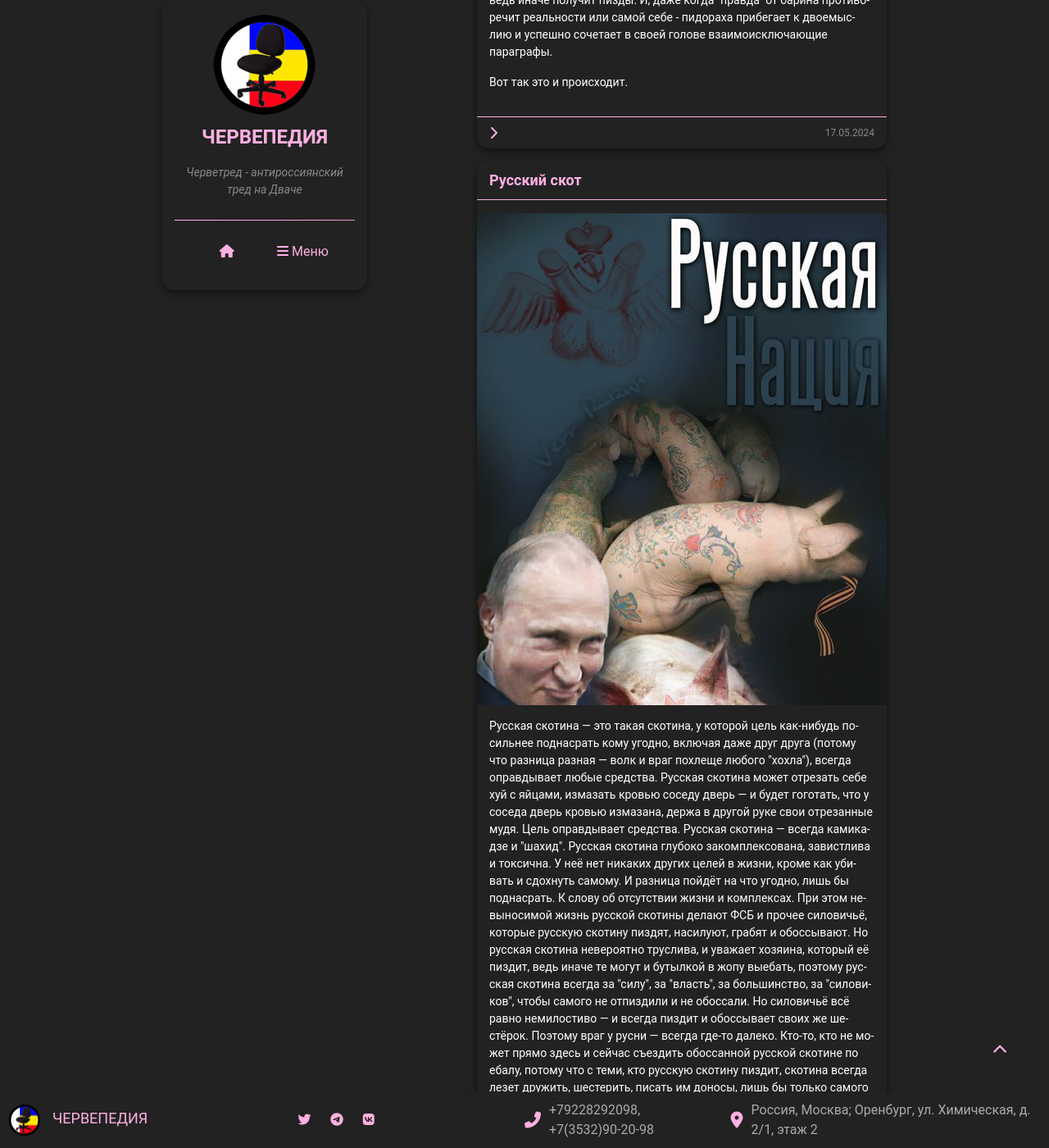
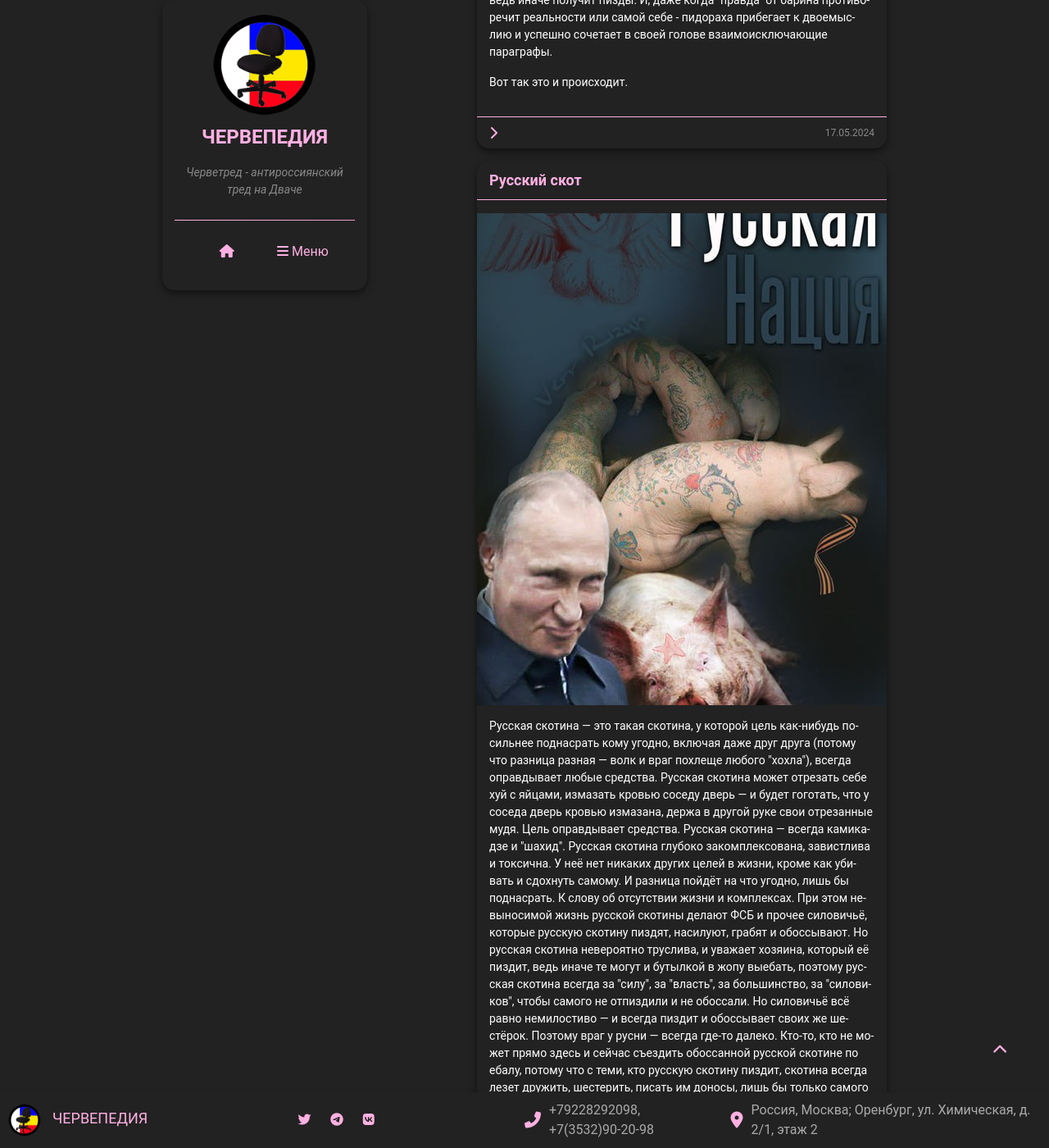
Before and after one commit to chervepedia/chervepedia.github.io, a Jekyll site: the page built from index.html, in a window 1280 px wide and 1400 px high, scrolled down 2282 px. Shown: the whole window at 82% size. Built offline with Jekyll 4.4.1, drawn with Linux system fonts in a browser that asks for light colours; a script that is not in the unit is left out; the list of posts is cut into pages by our own code; comment, search, counter and statistics services are not loaded.

Commit message:
Update style.css

```diff
--- a/assets/css/style.css
+++ b/assets/css/style.css
@@ -223,7 +223,6 @@ body {
     width: auto; /* Автоматическая ширина, сохраняет пропорции */
     height: auto; /* Автоматическая высота, сохраняет пропорции */
     object-fit: contain; /* Сохраняет пропорции изображения и не обрезает его */
-    margin: auto; /* Центрирование изображения по горизонтали и вертикали */
 }
 
 /* Блюр-фон для заполнения пространства */
```
